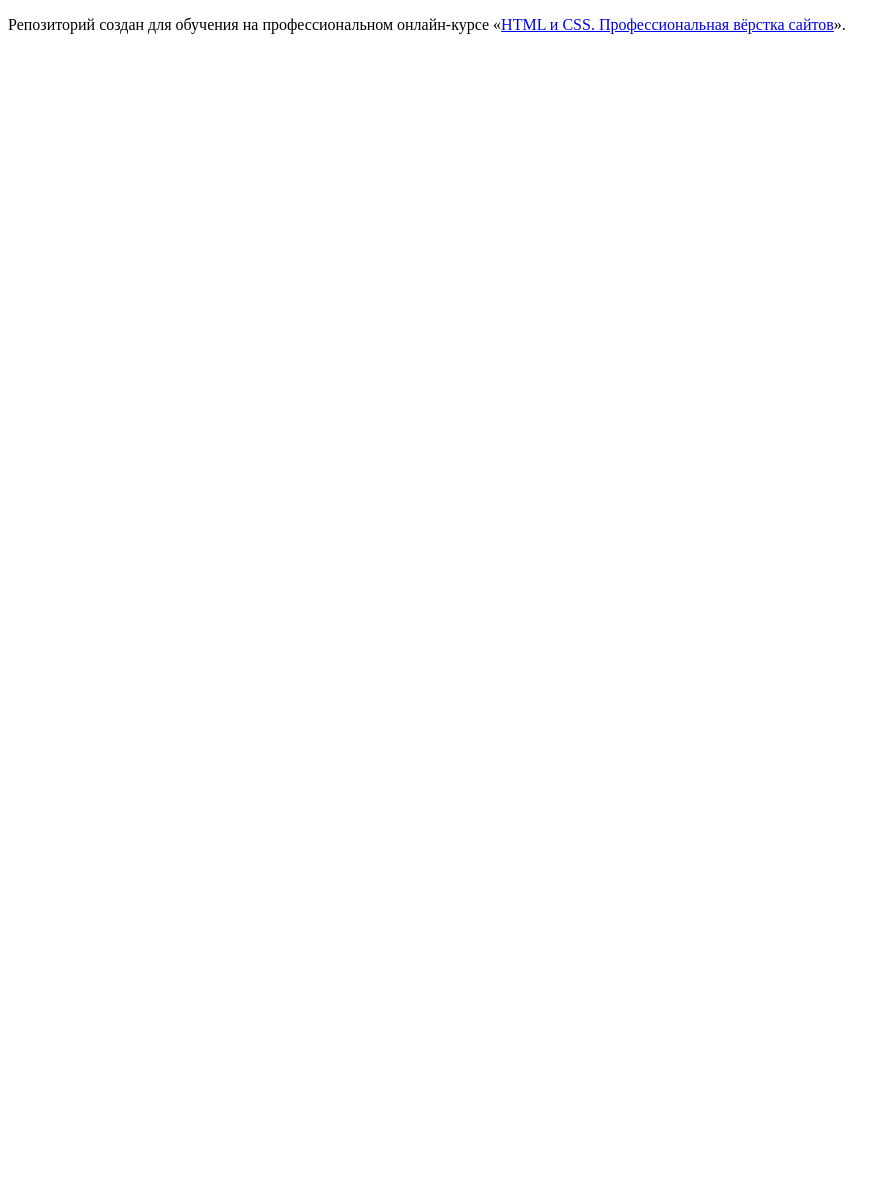
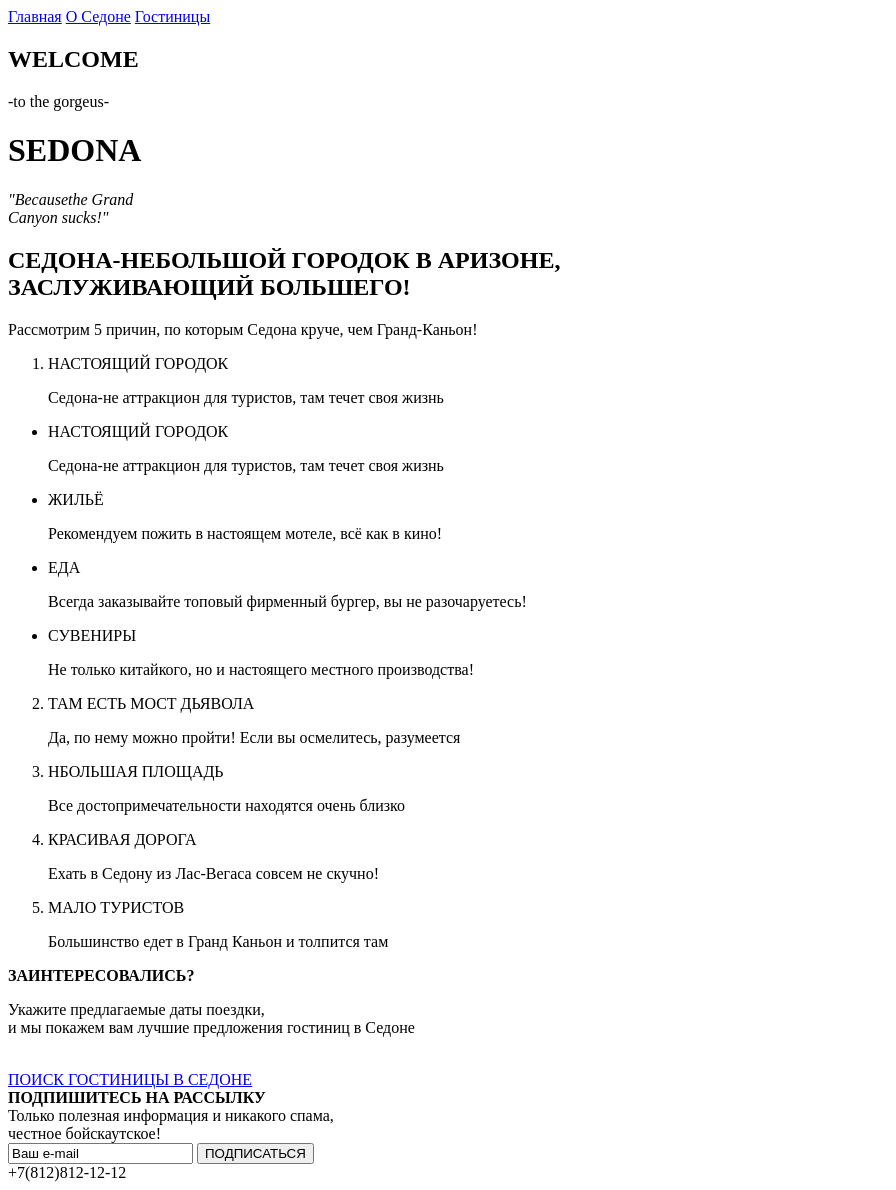
Before and after one commit to htmlacademy-htmlcss/2130003-sedona-34, a plain HTML site: page index.html in a window 1280 px wide. Shown: the whole page, without its empty margins (0-896 px from the left). Before the commit the page ends 800 px from the top, so only its background shows below. Drawn offline with Linux system fonts and the light colour scheme.

Commit message:
alpha-code for index and catalog

```diff
--- a/index.html
+++ b/index.html
@@ -2,11 +2,66 @@
 <html lang="ru">
   <head>
     <meta charset="utf-8">
-    <title>HTML Academy: Седона</title>
+    <title>Седона</title>
+    <nav>
+      <a href="#main">Главная</a>
+      <a href="#about">О Седоне</a>
+      <a href="catalog.html">Гостиницы</a>
+    </nav>
   </head>
   <body>
-
-    <p>Репозиторий создан для обучения на профессиональном онлайн‑курсе «<a href="https://htmlacademy.ru/intensive/htmlcss">HTML и CSS. Профессиональная вёрстка сайтов</a>».</p>
-
+    <header>
+    </header>
+    <main>
+      <h2 id="main">WELCOME</h2>
+      <p>-to the gorgeus-</p>
+      <h1>SEDONA</h1>
+      <em>"Becausethe Grand<br> Canyon sucks!"</em>
+      <h2 id="about">
+        СЕДОНА-НЕБОЛЬШОЙ ГОРОДОК В АРИЗОНЕ,<br>
+        ЗАСЛУЖИВАЮЩИЙ БОЛЬШЕГО!
+      </h2>
+      <p>Рассмотрим 5 причин, по которым Седона круче, чем Гранд-Каньон!</p>
+      <ol>
+        <li>НАСТОЯЩИЙ ГОРОДОК</li>
+        <p>Седона-не аттракцион для туристов, там течет своя жизнь</p>
+      </ol>
+      <ul>
+        <li>НАСТОЯЩИЙ ГОРОДОК</li>
+        <p>Седона-не аттракцион для туристов, там течет своя жизнь</p>
+        <li>ЖИЛЬË</li>
+        <p>Рекомендуем пожить в настоящем мотеле, всё как в кино!</p>
+        <li>ЕДА</li>
+        <p>Всегда заказывайте топовый фирменный бургер, вы не разочаруетесь!</p>
+        <li>СУВЕНИРЫ</li>
+        <p>Не только китайкого, но и настоящего местного производства!</p>
+      </ul>
+      <ol start="2">
+        <li>ТАМ ЕСТЬ МОСТ ДЬЯВОЛА</li>
+        <p>Да, по нему можно пройти! Если вы осмелитесь, разумеется</p>
+        <li>НБОЛЬШАЯ ПЛОЩАДЬ</li>
+        <p>Все достопримечательности находятся очень близко</p>
+        <li>КРАСИВАЯ ДОРОГА</li>
+        <p>Ехать в Седону из Лас-Вегаса совсем не скучно!</p>
+        <li>МАЛО ТУРИСТОВ</li>
+        <p>Большинство едет в Гранд Каньон и толпится там</p>
+      </ol>
+    <b>ЗАИНТЕРЕСОВАЛИСЬ?</b>
+    <p>Укажите предлагаемые даты поездки,<br>
+      и мы покажем вам лучшие предложения гостиниц в Седоне
+    </p><br>
+    <a href="catalog.html">ПОИСК ГОСТИНИЦЫ В СЕДОНЕ</a><br>
+    <b>ПОДПИШИТЕСЬ НА РАССЫЛКУ</b><br>
+    <span>Только полезная информация и никакого спама,<br>
+      честное бойскаутское!
+    </span><br>
+    <form action="https://echo.htmlacademy.ru/courses" method="post">
+      <input type="text" name="email-field" value="Ваш e-mail">
+      <input type="submit" name="subscribe-button" value="ПОДПИСАТЬСЯ">
+    </form>
+    </main>
+  <footer>
+    +7(812)812-12-12
+  </footer>
   </body>
 </html>
```
Also changed, not shown: catalog.html (added, +16 -0 lines), style.css (added).
